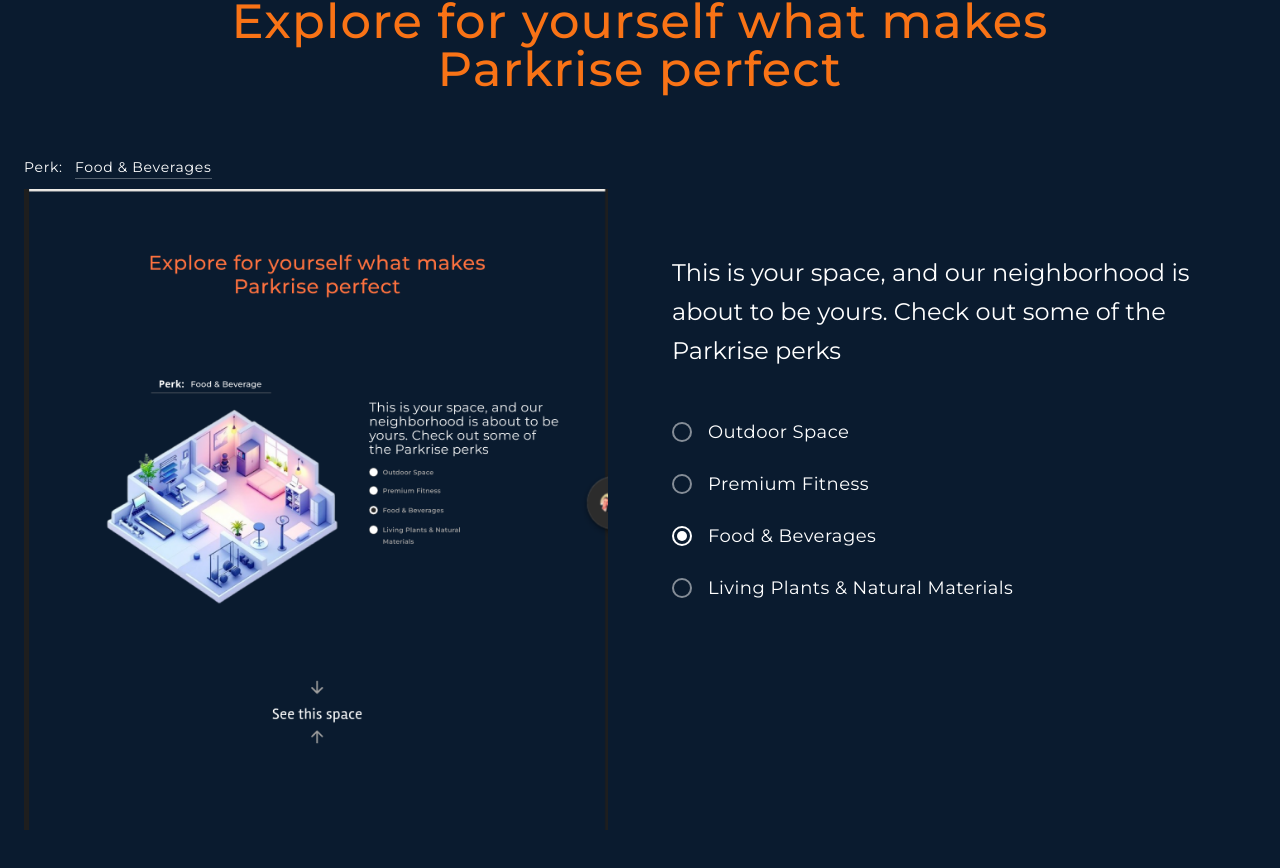
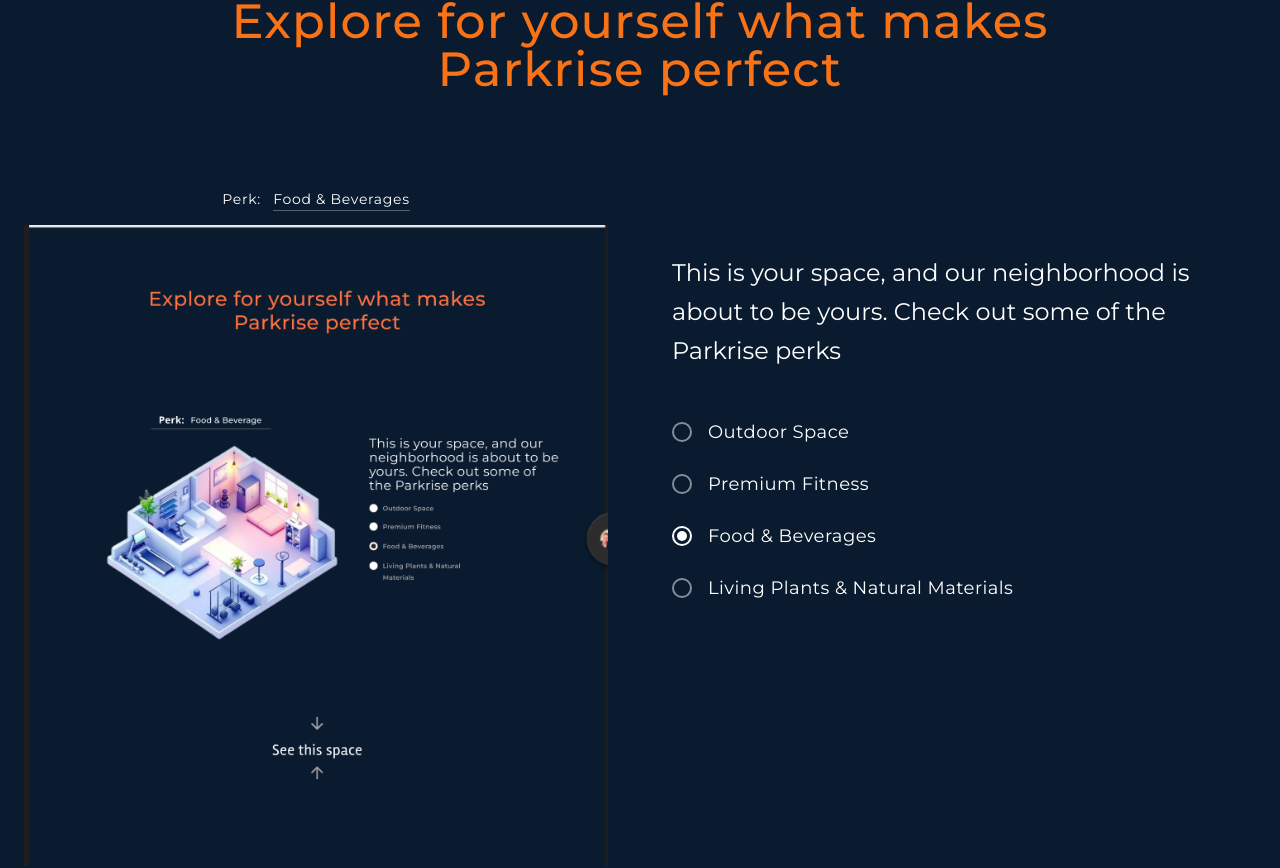
Before and after one commit to Gere0399/parkrise-official, a React (Vite) app: page / in a window 1280 px wide. Shown: the part 3133-4001 px from the top of the page. Built offline with nearby package versions, Linux system fonts and the light colour scheme.

Commit message:
Center Perk Text in UI
Adjusted the positioning of the "Food & Beverages" perk text to ensure it is centered in relation to the image below it in the PerksSection component.
[skip gpt_engineer]

```diff
--- a/src/components/PerksSection.tsx
+++ b/src/components/PerksSection.tsx
@@ -19,14 +19,14 @@ export const PerksSection = () => {
         </h2>
 
         <div className="grid grid-cols-1 lg:grid-cols-2 gap-16 items-start">
-          <div className="relative">
-            <div className="text-white text-sm mb-4 font-light tracking-wider absolute -top-8">
+          <div className="relative flex flex-col items-center">
+            <div className="text-white text-sm mb-4 font-light tracking-wider text-center w-full">
               Perk: <span className="border-b border-white/30 ml-2 pb-0.5">{selectedPerk}</span>
             </div>
             <img
               src="/lovable-uploads/5fe1c5dc-e65f-4ff0-b85e-aa3501d0132a.png"
               alt="Parkrise Space"
-              className="w-full max-w-[650px] mx-auto"
+              className="w-full max-w-[650px]"
             />
           </div>
 
```
